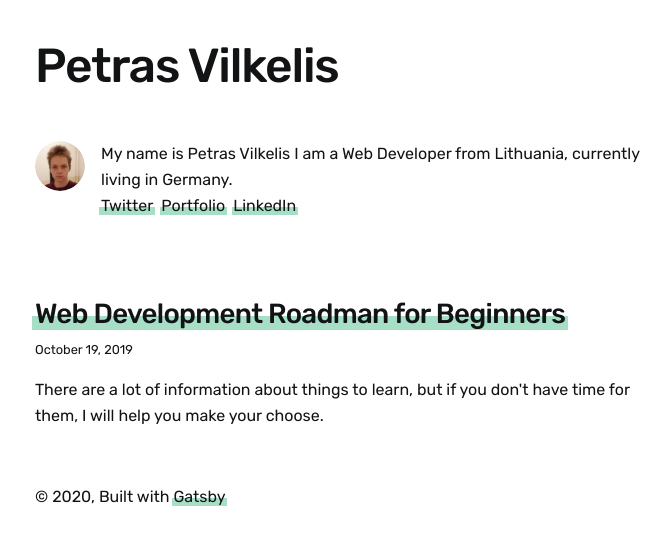
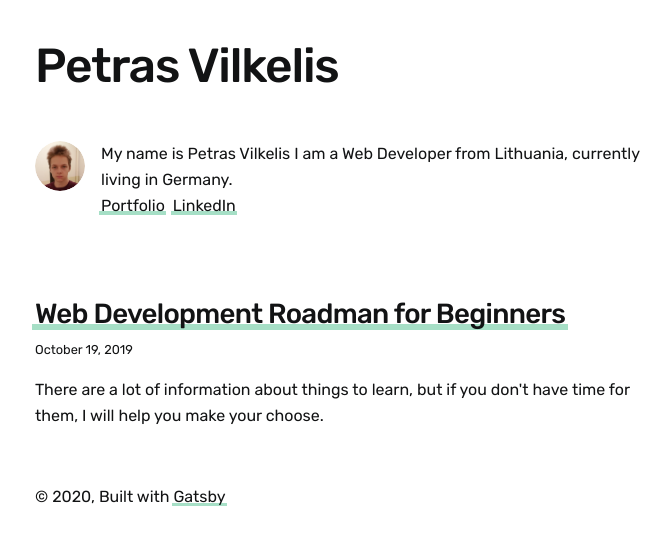
Before and after one commit to petvi/gatsby-blog, a Gatsby site: page / in a window 1280 px wide. Shown: the whole page, without its empty margins (289-960 px from the left). Built offline with nearby package versions, Linux system fonts and the light colour scheme; Gatsby itself is replaced by a stand-in of ours.

Commit message:
Fix anchor style

```diff
--- a/src/components/bio.js
+++ b/src/components/bio.js
@@ -55,12 +55,6 @@ const Bio = () => {
         <p>
           My name is <strong>{author.name}</strong> {author?.summary || null}
           <br />
-          <a
-            style={{ marginRight: ".5rem" }}
-            href={`https://twitter.com/${social?.twitter || ``}`}
-          >
-            Twitter
-          </a>
           <a style={{ marginRight: ".5rem" }} href={`https://petvi.github.io`}>
             Portfolio
           </a>
--- a/src/style.css
+++ b/src/style.css
@@ -236,7 +236,7 @@ a:after {
   content: "";
   position: absolute;
   z-index: -1;
-  top: 60%;
+  top: 82%;
   left: -0.1em;
   right: -0.1em;
   bottom: 0;
```
